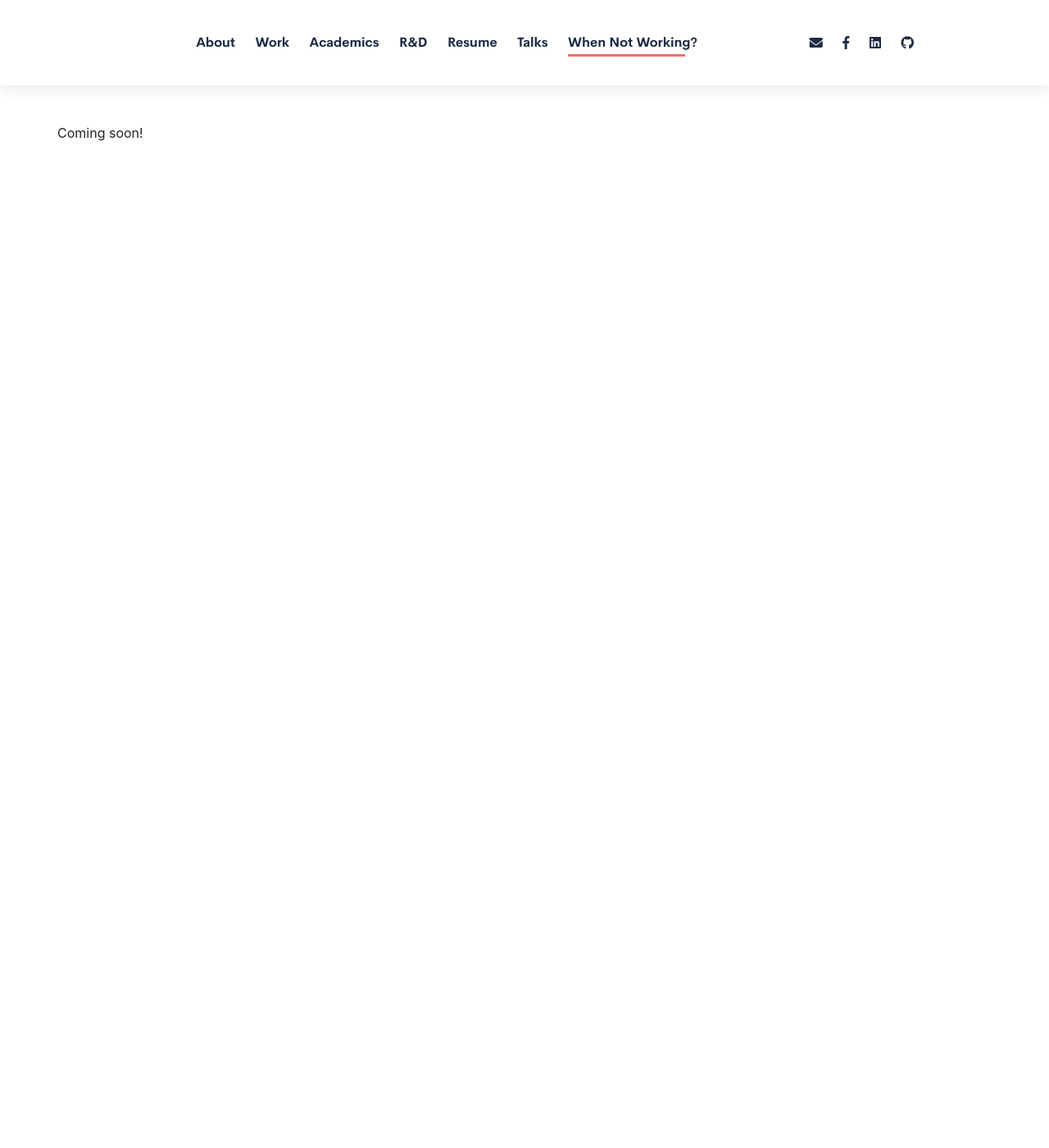
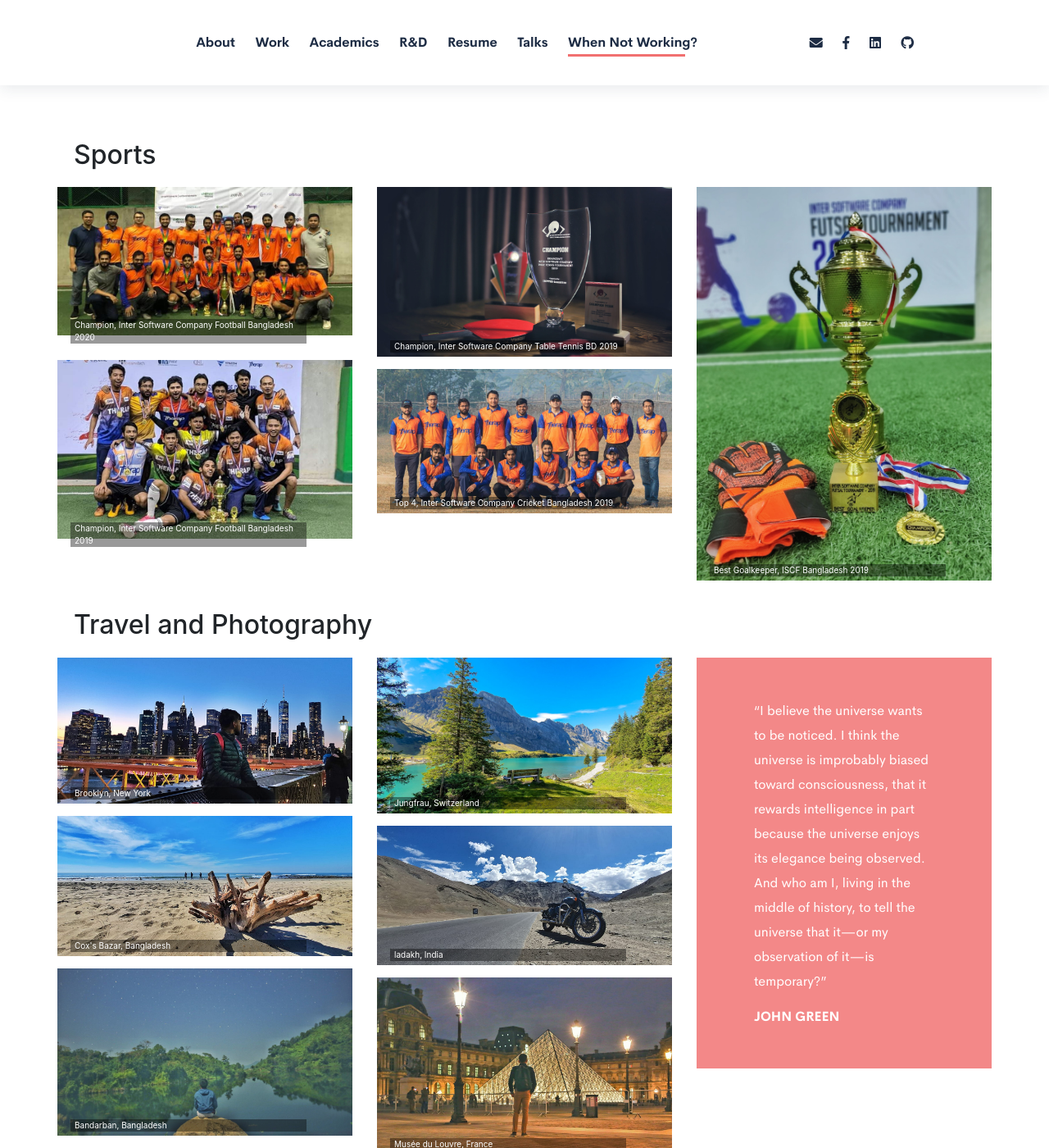
Before and after one commit to saadbinkader/saadbinkader.github.io, a Jekyll site: the page built from fun.html, in a window 1280 px wide and 1400 px high. Shown: the whole window at 82% size. Built offline with Jekyll 4.4.1, drawn with Linux system fonts in a browser that asks for light colours; some web fonts are replaced; a script that is not in the unit is left out; some of the changed text lies outside the part shown.

Commit message:
Added Fun tab

```diff
--- a/assets/css/page.css
+++ b/assets/css/page.css
@@ -1,3 +1,14 @@
 .content-link {
     color: #f17070;
 }
+
+.img-bottom-title {
+    padding-left: 5px;
+    width: 80%;
+    font-size: 10px;
+    position: relative;
+    bottom: 20px;
+    left: 16px;
+    color: #fff;
+    background: rgba(0, 0, 0, .4);
+}
--- a/fun.html
+++ b/fun.html
@@ -4,8 +4,146 @@ title: Fun
 linkId: funLink
 ---
 
-<section class="posts blog-index">
+<section class="posts blog-masonry">
   <div class="container">
-    Coming soon!
+    <div style="padding: 20px;">
+      <h2>Sports</h2>
+    </div>
+    <div class="row justify-content-left">
+      <div class="col-6 col-md-4 col-lg-3 col-xl-4">
+        <div class="post-block post-classic">
+          <div class="post-img">
+            <img src="assets/images/fun/sports/11.jpg" alt="post image">
+            <div class="img-bottom-title">Champion, Inter Software Company Football Bangladesh 2020</div>
+          </div>
+        </div>
+        <div class="post-block post-classic">
+          <div class="post-img">
+            <img src="assets/images/fun/sports/12.jpg" alt="post image">
+            <div class="img-bottom-title">Champion, Inter Software Company Football Bangladesh 2019</div>
+          </div>
+        </div>
+      </div>
+      <div class="col-6 col-md-4 col-lg-3 col-xl-4">
+        <div class="post-block post-classic">
+          <div class="post-img">
+            <img src="assets/images/fun/sports/13.jpg" alt="post image">
+            <div class="img-bottom-title">Champion, Inter Software Company Table Tennis BD 2019</div>
+          </div>
+        </div>
+        <div class="post-block post-classic">
+          <div class="post-img">
+            <img src="assets/images/fun/sports/14.jpg" alt="post image">
+            <div class="img-bottom-title">Top 4, Inter Software Company Cricket Bangladesh 2019</div>
+          </div>
+        </div>
+      </div>
+      <div class="col-6 col-md-4 col-lg-3 col-xl-4">
+        <div class="post-block post-classic">
+          <div class="post-img">
+            <img src="assets/images/fun/sports/15.jpg" alt="post image">
+            <div class="img-bottom-title">Best Goalkeeper, ISCF Bangladesh 2019</div>
+          </div>
+        </div>
+      </div>
+    </div>
+    <div style="padding: 20px;">
+      <h2>Travel and Photography</h2>
+    </div>
+    <div class="row justify-content-left">
+      <div class="col-6 col-md-4 col-lg-3 col-xl-4">
+        <div class="post-block post-classic">
+          <div class="post-img">
+            <img src="assets/images/fun/travel/1.jpg" alt="post image">
+            <div class="img-bottom-title">Brooklyn, New York</div>
+          </div>
+        </div>
+        <div class="post-block post-classic">
+          <div class="post-img">
+            <img src="assets/images/fun/travel/2.jpg" alt="post image">
+            <div class="img-bottom-title">Cox's Bazar, Bangladesh</div>
+          </div>
+        </div>
+        <div class="post-block post-classic">
+          <div class="post-img">
+            <img src="assets/images/fun/travel/5.jpg" alt="post image">
+            <div class="img-bottom-title">Bandarban, Bangladesh</div>
+          </div>
+        </div>
+      </div>
+      <div class="col-6 col-md-4 col-lg-3 col-xl-4">
+        <div class="post-block post-classic">
+          <div class="post-img">
+            <img src="assets/images/fun/travel/4.jpg" alt="post image">
+            <div class="img-bottom-title">Jungfrau, Switzerland</div>
+          </div>
+        </div>
+        <div class="post-block post-classic">
+          <div class="post-img">
+            <img src="assets/images/fun/travel/6.jpg" alt="post image">
+            <div class="img-bottom-title">ladakh, India</div>
+          </div>
+        </div>
+        <div class="post-block post-classic">
+          <div class="post-img">
+            <img src="assets/images/fun/travel/3.jpg" alt="post image">
+            <div class="img-bottom-title">Musée du Louvre, France</div>
+          </div>
+        </div>
+      </div>
+      <div class="col-6 col-md-4 col-lg-3 col-xl-4">
+        <div class="post-block post-with-quote">
+          <div class="post-quote bg-7">
+            <q style="font-size: 16px;">I believe the universe wants to be noticed. I think the universe is improbably biased toward consciousness, that it rewards intelligence in part because the universe enjoys its elegance being observed. And who am I, living in the middle of history, to tell the universe that it—or my observation of it—is temporary?</q>
+            <div class="quote-author">
+              <h5 class="author-name">John Green</h5>
+            </div>
+          </div>
+        </div>
+      </div>
+    </div>
+    <div style="padding: 20px;">
+      <h2>Digital Painting</h2>
+    </div>
+    <div class="row justify-content-left">
+      <div class="col-6 col-md-4 col-lg-3 col-xl-4">
+        <div class="post-block post-classic">
+          <div class="post-img">
+            <img src="assets/images/fun/painting/9.jpg" alt="post image">
+          </div>
+        </div>
+      </div>
+      <div class="col-6 col-md-4 col-lg-3 col-xl-4">
+        <div class="post-block post-classic">
+          <div class="post-img">
+            <img src="assets/images/fun/painting/10.jpg" alt="post image">
+          </div>
+        </div>
+      </div>
+      <div class="col-6 col-md-4 col-lg-3 col-xl-4">
+        <div class="post-block post-classic">
+          <div class="post-img">
+            <img src="assets/images/fun/painting/7.jpg" alt="post image">
+          </div>
+        </div>
+        <div class="post-block post-classic">
+          <div class="post-img">
+            <img src="assets/images/fun/painting/8.jpg" alt="post image">
+          </div>
+        </div>
+      </div>
+    </div>
+    <div style="padding: 20px;">
+      <h2>Other</h2>
+      <div class="body">
+        <p>
+          - [Music] Favourite Band: <b>Coldplay</b>
+          <br/>
+          - [Shows] Favourite Genres: <b>Sports, Animations</b><i>(must mention: Naruto, Avatar: The Last Airbender, The Little Prince)</i>
+          <br/>
+          - [Game] <b>Dota 2</b>
+        </p>
+      </div>
+    </div>
   </div>
 </section><!--End posts-->
```
Also changed, not shown: blog_masonry.html (added, +282 -0 lines), assets/images/fun/painting/10.jpg (added), assets/images/fun/painting/7.jpg (added), assets/images/fun/painting/8.jpg (added), assets/images/fun/painting/9.jpg (added), assets/images/fun/sports/11.jpg (added), assets/images/fun/sports/12.jpg (added), assets/images/fun/sports/13.jpg (added), assets/images/fun/sports/14.jpg (added), assets/images/fun/sports/15.jpg (added), assets/images/fun/travel/1.jpg (added), assets/images/fun/travel/2.jpg (added), assets/images/fun/travel/3.jpg (added), assets/images/fun/travel/4.jpg (added), 2 more files.
